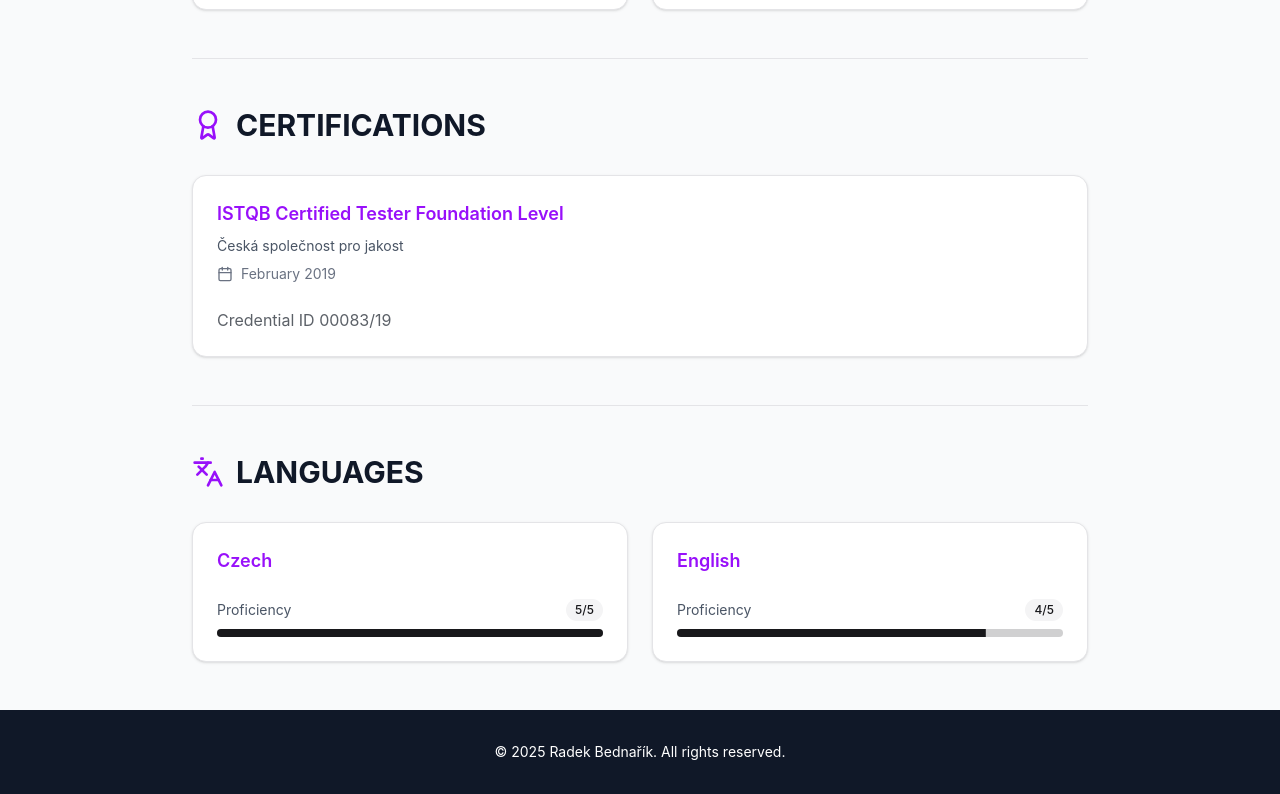
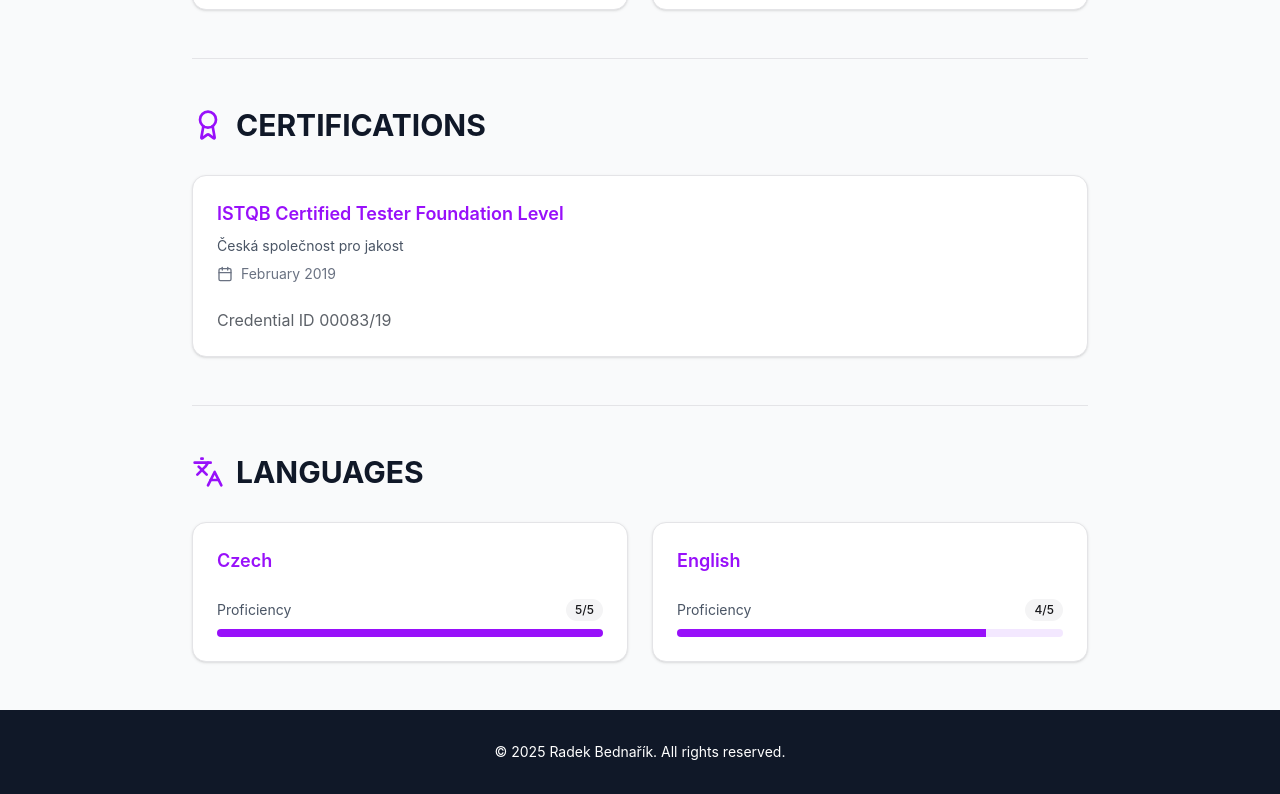
Before and after one commit to radekBednarik/personal_cv_page, a React app: page / in a window 1280 px wide. Shown: the part 3560-4354 px from the top of the page. Built offline with nearby package versions, Linux system fonts and the light colour scheme; the HTML template or start-up script is replaced by a standard one.

Commit message:
fix: Make languages bars to have better contrast

```diff
--- a/src/components/EducationCertsSection.tsx
+++ b/src/components/EducationCertsSection.tsx
@@ -1,7 +1,6 @@
 import { Award, Calendar, GraduationCap, Languages } from "lucide-react";
 import { Badge } from "@/components/ui/badge";
 import { Card, CardContent, CardHeader, CardTitle } from "@/components/ui/card";
-import { Progress } from "@/components/ui/progress";
 import { Separator } from "@/components/ui/separator";
 import type {
 	CertificationsSection,
@@ -143,10 +142,12 @@ export function EducationCertsSection({
 														{item.level}/5
 													</Badge>
 												</div>
-												<Progress
-													value={(item.level / 5) * 100}
-													className="h-2"
-												/>
+												<div className="h-2 w-full overflow-hidden rounded-full bg-purple-100 dark:bg-gray-700">
+													<div
+														className="h-full bg-purple-600 dark:bg-purple-400 transition-all"
+														style={{ width: `${(item.level / 5) * 100}%` }}
+													/>
+												</div>
 											</div>
 										</CardHeader>
 									</Card>
```
